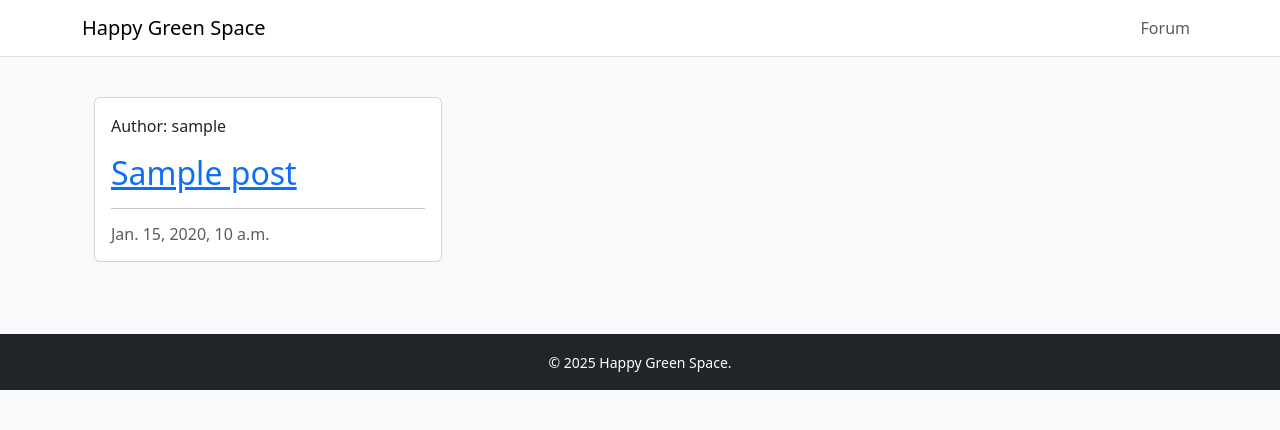
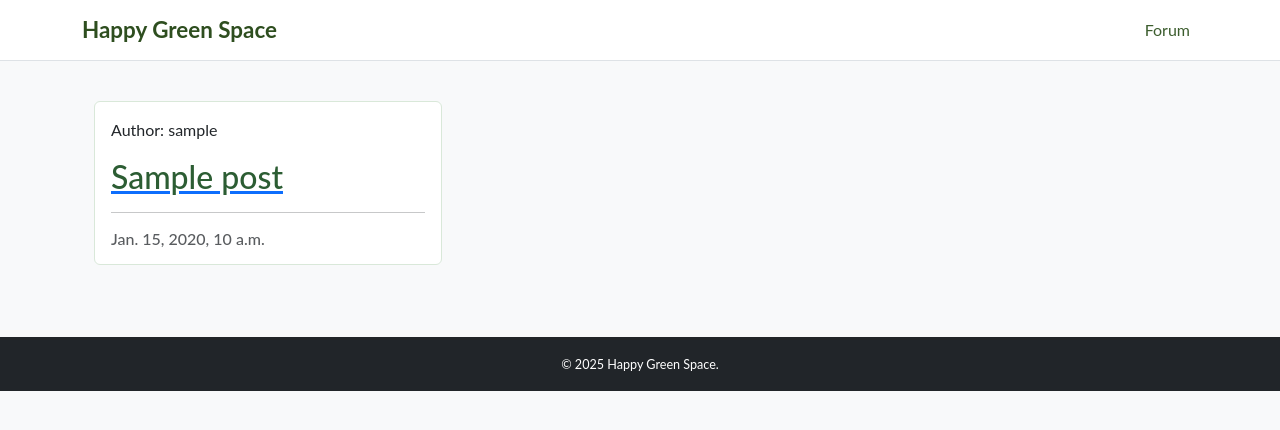
Before and after one commit to hisarciklilar/happy-green-space, a Django app: page / in a window 1280 px wide. Shown: the top 430 px of the page. Run offline with Django 5.2, Linux system fonts and the light colour scheme; tables that the repository leaves empty hold one stand-in row (values such as "Sample post").

Commit message:
Add green font color

```diff
--- a/happy_green_space/settings.py
+++ b/happy_green_space/settings.py
@@ -134,6 +134,7 @@ USE_TZ = True
 # https://docs.djangoproject.com/en/5.2/howto/static-files/
 
 STATIC_URL = 'static/'
+STATICFILES_DIRS = [os.path.join(BASE_DIR, 'static'), ]
 
 # Default primary key field type
 # https://docs.djangoproject.com/en/5.2/ref/settings/#default-auto-field
--- /dev/null
+++ b/static/css/style.css
@@ -0,0 +1,54 @@
+body {
+    font-family: 'Lato', sans-serif;
+    background-color: #f3f7f2;
+    color: #2f4f2f;
+    margin: 0;
+    padding: 0;
+}
+
+.navbar {
+    background-color: #d1e7dd;
+    border-bottom: 2px solid #b2c8b2;
+}
+
+.navbar .navbar-brand {
+    color: #2e4e1f;
+    font-weight: bold;
+    font-size: 1.4rem;
+}
+
+.navbar .nav-link {
+    color: #3c5d2e;
+}
+
+.navbar .nav-link.active,
+.navbar .nav-link:hover {
+    color: #285c2c;
+    font-weight: bold;
+}
+
+footer {
+    background-color: #2f4f2f;
+    color: #fff;
+    padding: 1rem 0;
+    font-size: 0.9rem;
+}
+
+.card {
+    border: 1px solid #d9e8d9;
+    background-color: #ffffff;
+}
+
+.card-title {
+    color: #2c5d33;
+}
+
+.btn-outline-success {
+    color: #285c2c;
+    border-color: #285c2c;
+}
+
+.btn-outline-success:hover {
+    background-color: #285c2c;
+    color: white;
+}
--- a/templates/base.html
+++ b/templates/base.html
@@ -9,8 +9,9 @@
     <!-- Bootstrap CSS -->
     <link href="https://cdn.jsdelivr.net/npm/bootstrap@5.3.2/dist/css/bootstrap.min.css" rel="stylesheet">
 
-    <!-- Optional: your own CSS later -->
-    <!-- <link rel="stylesheet" href="{% static 'css/style.css' %}"> -->
+    <!-- Custom CSS -->
+    <link rel="stylesheet" href="{% static 'css/style.css' %}">
+
 </head>
 <body class="bg-light">
 
```
